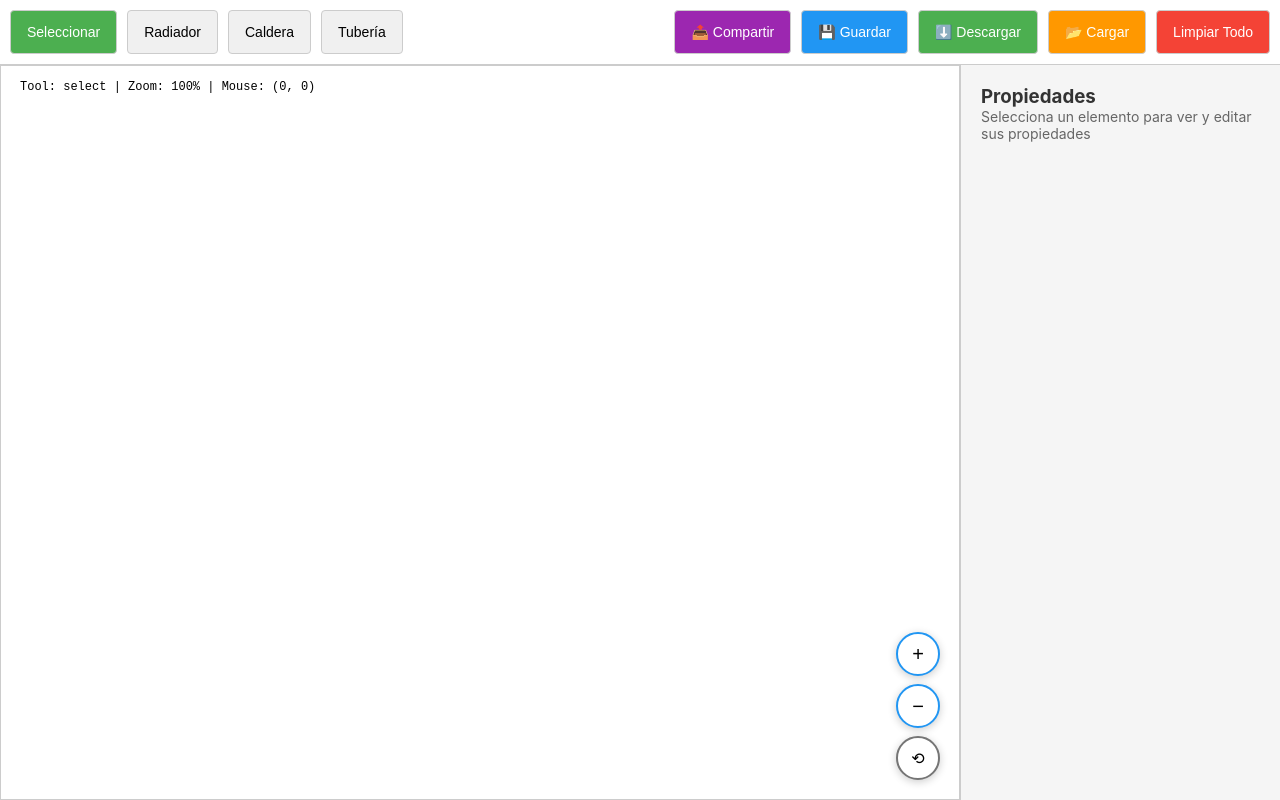
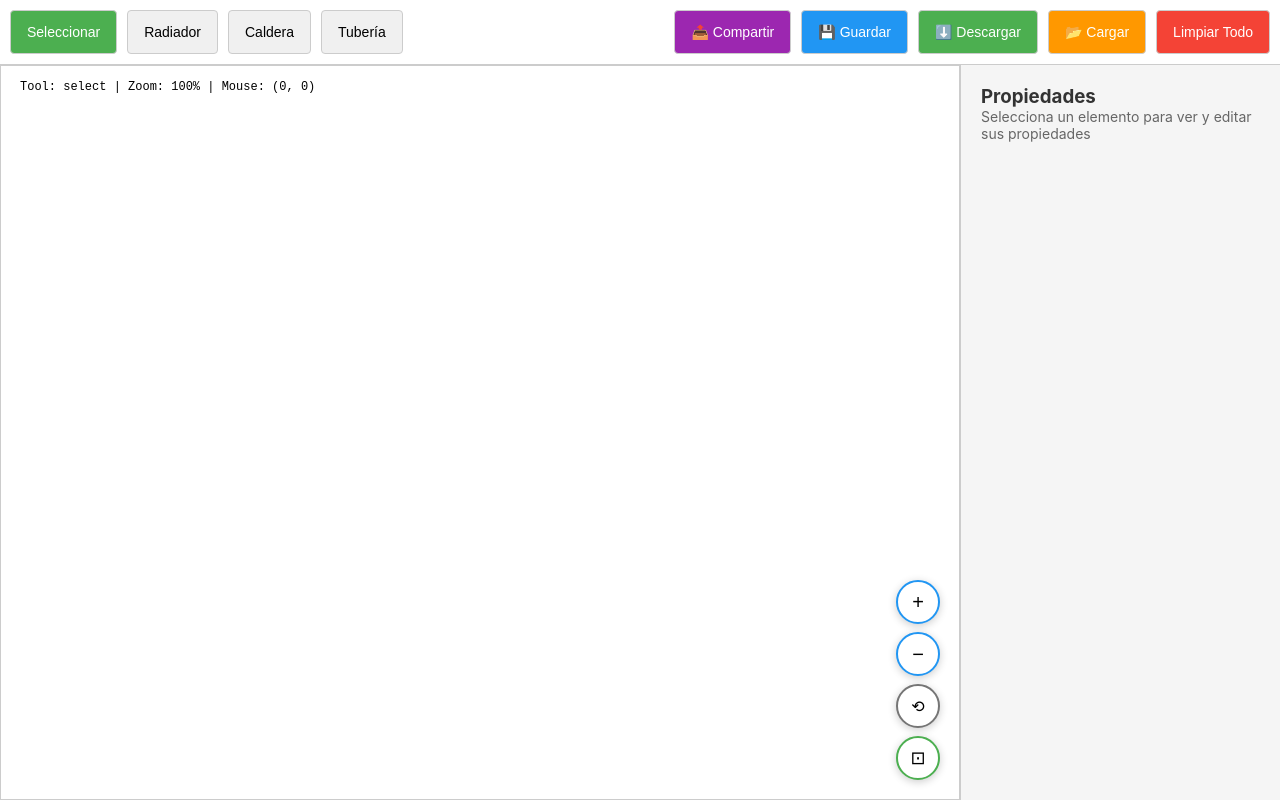
Before and after one commit to Edgardo-Lamas/Api-Calefaccion, a React (Vite) app: page / in a window 1280 px wide. Built offline with nearby package versions, Linux system fonts and the light colour scheme.

Commit message:
feat: agregar botón Encuadrar Todo para centrar vista en todos los elementos

```diff
--- a/src/components/Canvas/Canvas.tsx
+++ b/src/components/Canvas/Canvas.tsx
@@ -583,6 +583,79 @@ export const Canvas = () => {
     setPanOffset({ x: 0, y: 0 });
   };
 
+  // Encuadrar todos los elementos en el canvas
+  const handleFitAll = () => {
+    const canvas = canvasRef.current;
+    if (!canvas) return;
+
+    // Si no hay elementos, solo resetear
+    if (radiators.length === 0 && boilers.length === 0 && pipes.length === 0) {
+      handleResetZoom();
+      return;
+    }
+
+    // Calcular bounding box de todos los elementos
+    let minX = Infinity, minY = Infinity, maxX = -Infinity, maxY = -Infinity;
+
+    // Radiadores
+    radiators.forEach(rad => {
+      minX = Math.min(minX, rad.x);
+      minY = Math.min(minY, rad.y);
+      maxX = Math.max(maxX, rad.x + rad.width);
+      maxY = Math.max(maxY, rad.y + rad.height);
+    });
+
+    // Calderas
+    boilers.forEach(boiler => {
+      minX = Math.min(minX, boiler.x);
+      minY = Math.min(minY, boiler.y);
+      maxX = Math.max(maxX, boiler.x + boiler.width);
+      maxY = Math.max(maxY, boiler.y + boiler.height);
+    });
+
+    // Tuberías
+    pipes.forEach(pipe => {
+      pipe.points.forEach(point => {
+        minX = Math.min(minX, point.x);
+        minY = Math.min(minY, point.y);
+        maxX = Math.max(maxX, point.x);
+        maxY = Math.max(maxY, point.y);
+      });
+    });
+
+    // Tubería temporal
+    if (tempPipe) {
+      tempPipe.points.forEach(point => {
+        minX = Math.min(minX, point.x);
+        minY = Math.min(minY, point.y);
+        maxX = Math.max(maxX, point.x);
+        maxY = Math.max(maxY, point.y);
+      });
+    }
+
+    // Calcular centro y dimensiones del bounding box
+    const contentWidth = maxX - minX;
+    const contentHeight = maxY - minY;
+    const contentCenterX = minX + contentWidth / 2;
+    const contentCenterY = minY + contentHeight / 2;
+
+    // Calcular zoom para que todo quepa con margen
+    const canvasWidth = canvas.width;
+    const canvasHeight = canvas.height;
+    const margin = 50; // Margen en píxeles
+
+    const zoomX = (canvasWidth - margin * 2) / contentWidth;
+    const zoomY = (canvasHeight - margin * 2) / contentHeight;
+    const newZoom = Math.min(zoomX, zoomY, 5); // No más de 5x
+
+    // Calcular offset para centrar
+    const newPanX = canvasWidth / 2 - contentCenterX * newZoom;
+    const newPanY = canvasHeight / 2 - contentCenterY * newZoom;
+
+    setZoom(newZoom);
+    setPanOffset({ x: newPanX, y: newPanY });
+  };
+
   // Calcular distancia entre dos puntos táctiles
   const getTouchDistance = (touch1: React.Touch, touch2: React.Touch) => {
     const dx = touch1.clientX - touch2.clientX;
@@ -766,6 +839,22 @@ export const Canvas = () => {
         >
           ⟲
         </button>
+        <button
+          onClick={handleFitAll}
+          style={{
+            width: '44px',
+            height: '44px',
+            borderRadius: '50%',
+            border: '2px solid #4CAF50',
+            background: 'white',
+            fontSize: '18px',
+            cursor: 'pointer',
+            boxShadow: '0 2px 8px rgba(0,0,0,0.2)',
+          }}
+          title="Encuadrar Todo"
+        >
+          ⊡
+        </button>
       </div>
 
       <div style={{
```
